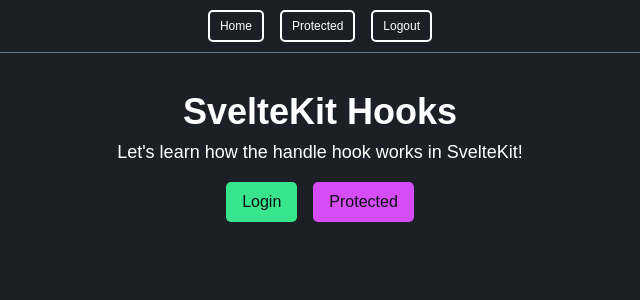
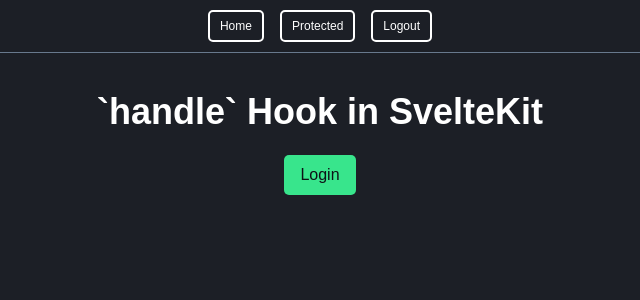
Before and after one commit to huntabyte/sveltekit-protected-routes, a SvelteKit app: page / in a window 1280 px wide. Shown: the top 300 px of the page, without its empty margins (320-960 px from the left). Built offline with nearby package versions, Linux system fonts and the light colour scheme.

Commit message:
final source code

```diff
--- a/src/hooks.server.ts
+++ b/src/hooks.server.ts
@@ -1,5 +1,24 @@
-import type { Handle } from "@sveltejs/kit"
+import { authenticateUser } from "$lib/server/auth"
+import { redirect, type Handle } from "@sveltejs/kit"
 
 export const handle: Handle = async ({ event, resolve }) => {
-	return resolve(event)
+	// Stage 1
+	event.locals.user = authenticateUser(event)
+
+	if (event.url.pathname.startsWith("/protected")) {
+		if (!event.locals.user) {
+			throw redirect(303, "/")
+		}
+		if (event.url.pathname.startsWith("/protected/admin")) {
+			if (event.locals.user.role !== "ADMIN") {
+				throw redirect(303, "/protected")
+			}
+		}
+	}
+
+	const response = await resolve(event) // Stage 2
+
+	// Stage 3
+
+	return response
 }
--- a/src/routes/+page.server.ts
+++ b/src/routes/+page.server.ts
@@ -1,7 +1,11 @@
 import { redirect } from "@sveltejs/kit"
 import type { Actions, PageServerLoad } from "./$types"
 
-export const load: PageServerLoad = async () => {}
+export const load: PageServerLoad = async ({ locals }) => {
+	return {
+		user: locals.user,
+	}
+}
 
 export const actions: Actions = {
 	login: async ({ cookies }) => {
--- a/src/routes/+page.svelte
+++ b/src/routes/+page.svelte
@@ -1,10 +1,18 @@
+<script lang="ts">
+	import type { PageData } from './$types';
+
+	export let data: PageData;
+</script>
+
 <main>
-	<h1>SvelteKit Hooks</h1>
-	<p>Let's learn how the handle hook works in SvelteKit!</p>
-	<div class="button-container">
-		<form action="?/login" method="POST">
-			<button type="submit" class="btn btn-primary">Login</button>
-		</form>
-		<a href="/protected" class="btn btn-secondary">Protected</a>
-	</div>
+	<h1>`handle` Hook in SvelteKit</h1>
+	{#if data.user}
+		<p>Welcome, {data.user.email}</p>
+	{:else}
+		<div class="button-container">
+			<form action="?/login" method="POST">
+				<button type="submit" class="btn btn-primary">Login</button>
+			</form>
+		</div>
+	{/if}
 </main>
--- a/src/routes/protected/+page.server.ts
+++ b/src/routes/protected/+page.server.ts
@@ -1,3 +1,4 @@
+import { redirect } from "@sveltejs/kit"
 import type { PageServerLoad } from "./$types"
 
 export const load: PageServerLoad = async () => {}
```
Also changed, not shown: src/routes/protected/admin/+page.svelte (added, +7 -0 lines).
